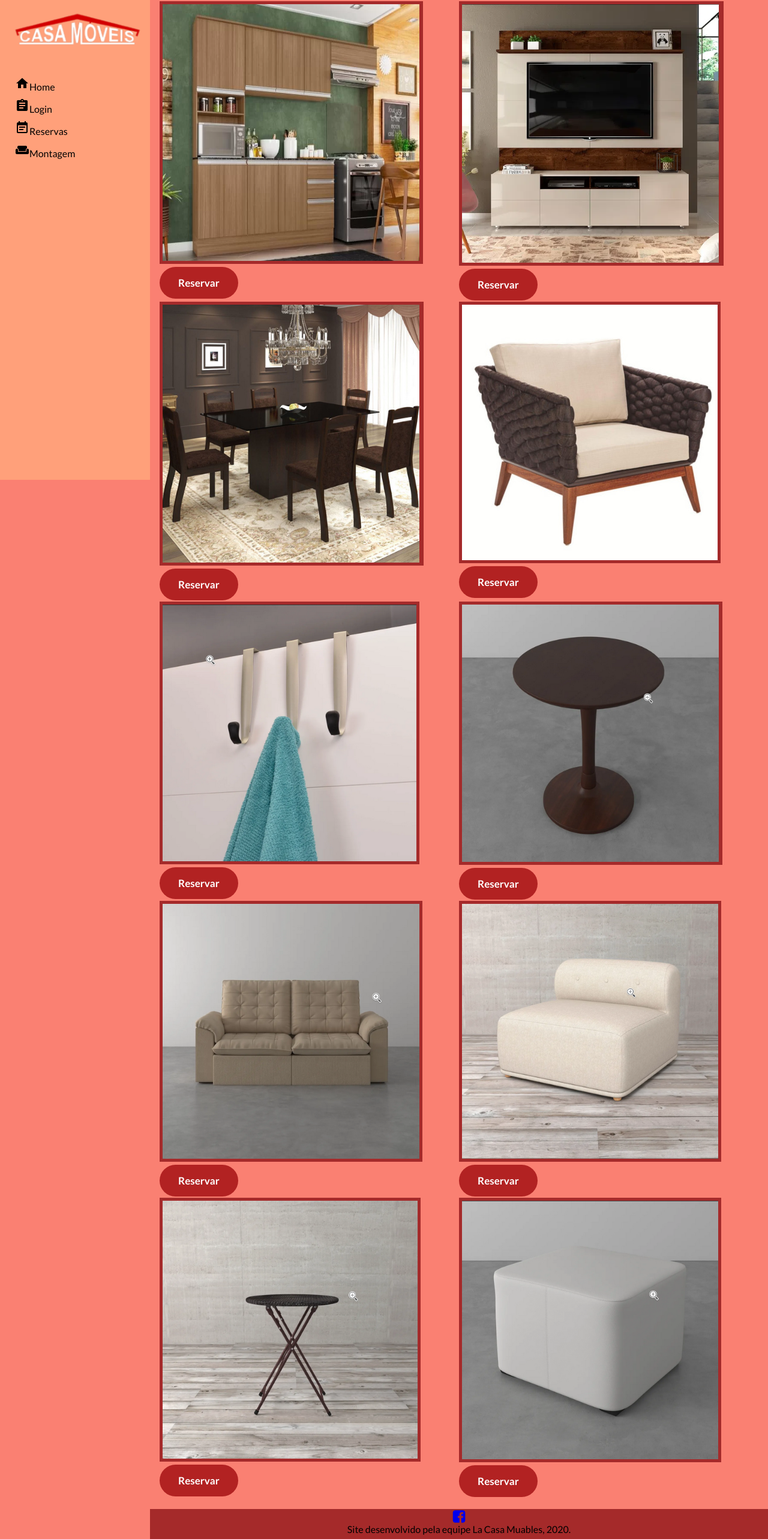
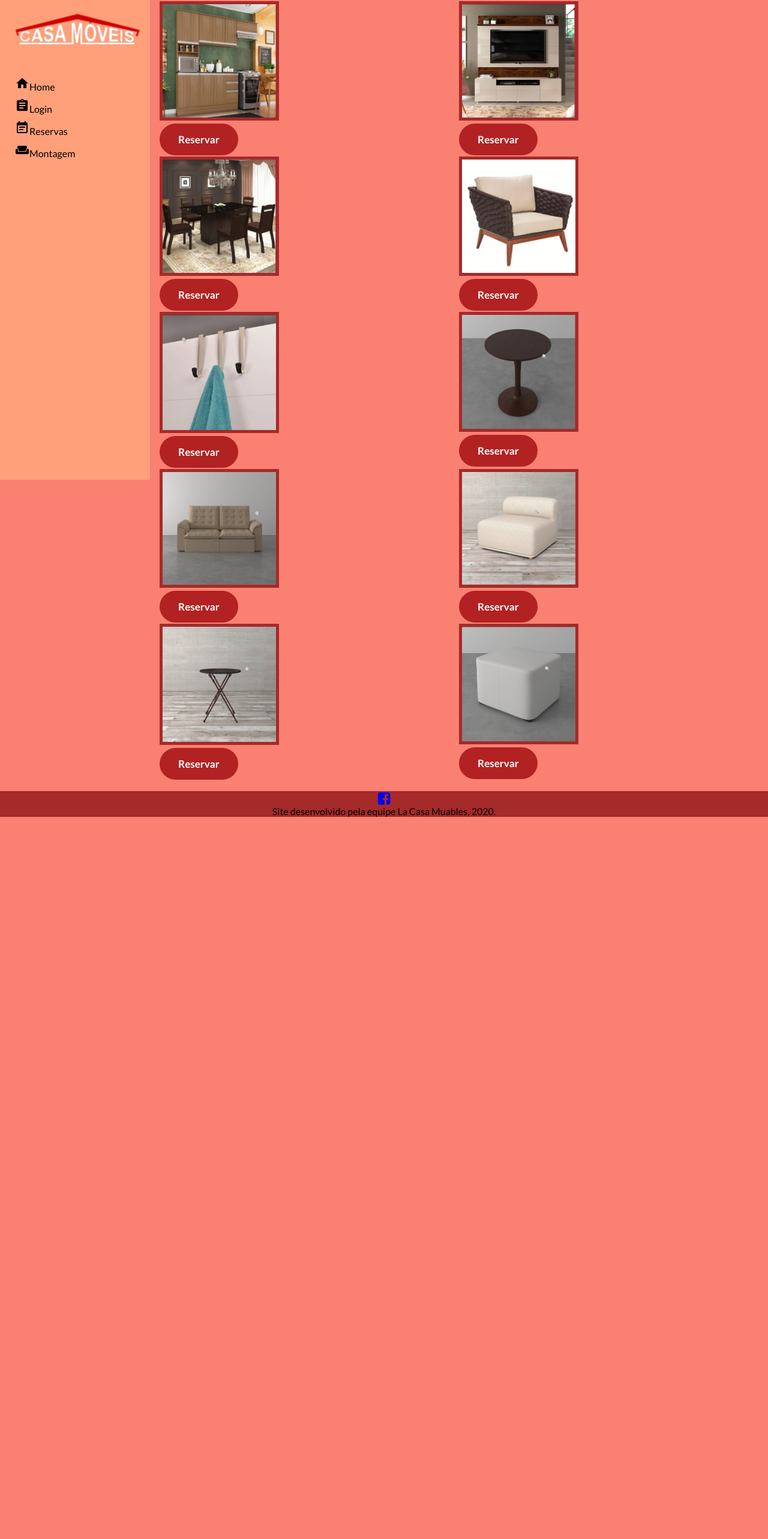
Before and after one commit to Julio-code-afk/tcc, a PHP site: page /home.html in a window 1280 px wide. Shown: the whole page at 60% size. After the commit the page ends 1362 px from the top, so only its background shows below. Run offline with PHP 8.4, Linux system fonts and the light colour scheme.

Commit message:
Add files via upload

```diff
--- a/TCC/css/style.css
+++ b/TCC/css/style.css
@@ -55,6 +55,7 @@ main{
 
 /* grid */
 
+
 .myButton {
 	background-color:#b22222;
 	border-radius:28px;
@@ -70,7 +71,7 @@ main{
 }
 .myButton:hover {
     color: brown;
-    background-color:#FA8072
+    background-color:#FA8072;
     border: solid 1px brown;
 }
 .myButton:active {
@@ -103,7 +104,7 @@ main{
     min-height: 1px;
     padding-left: 1px;
     padding-right: 1px;
-    width: 100%;
+    width: 50%;
     margin-right: -4px;
 }
 .col img{
@@ -112,6 +113,7 @@ main{
     text-align: center;
     margin: 2px 0px;
     color: #fff;
+    width: 40%;
     }
     /* duas colunas */
     @media(min-width: 480px){
@@ -132,12 +134,12 @@ fieldset{
     border:0;
 }
 
-footer{
+.footer{
     text-align: center;
-    margin-top: 20px;
+    width: 100%;
     background-color: brown;
-    height: 50px;
-    text-decoration: none;
+    float: right;
+    padding: 20%, 20%;
 }
 
 /* celular */
--- a/TCC/home.html
+++ b/TCC/home.html
@@ -36,13 +36,17 @@
         </div>
     </nav>
 
+
+
+    <header></header>
+
     <main>
 
         <div class="container">
 
             <div class="row">
                 <div class="col col-2">
-                    <div> <img src="img/mv1.png"></div><a href="reservacli.html" class="myButton">Reservar</a>
+                    <div > <img src="img/mv1.png"></div><a href="reservacli.html" class="myButton">Reservar</a>
                 </div>
                 <div class="col col-2">
                     <div> <img src="img/mv2.png"></div><a href="reservacli.html" class="myButton">Reservar</a>
@@ -84,16 +88,14 @@
                     <div> <img src="img/mv10.png"></div><a href="reservacli.html" class="myButton">Reservar</a>
                 </div>
             </div>
+    </div>
+    <br>
+    </main>
 
-
-
-
-    </div>
-    <footer>
+    <footer class="footer">
         <a href="https://www.facebook.com/casamoveisvr/"><i class="fa fa-facebook-square" style="font-size:24px"></i></a>
         <p> Site desenvolvido pela equipe La Casa Muables, 2020.</p>
     </footer>
-    </main>
 
 
 
```
Also changed, not shown: 1 other file.
